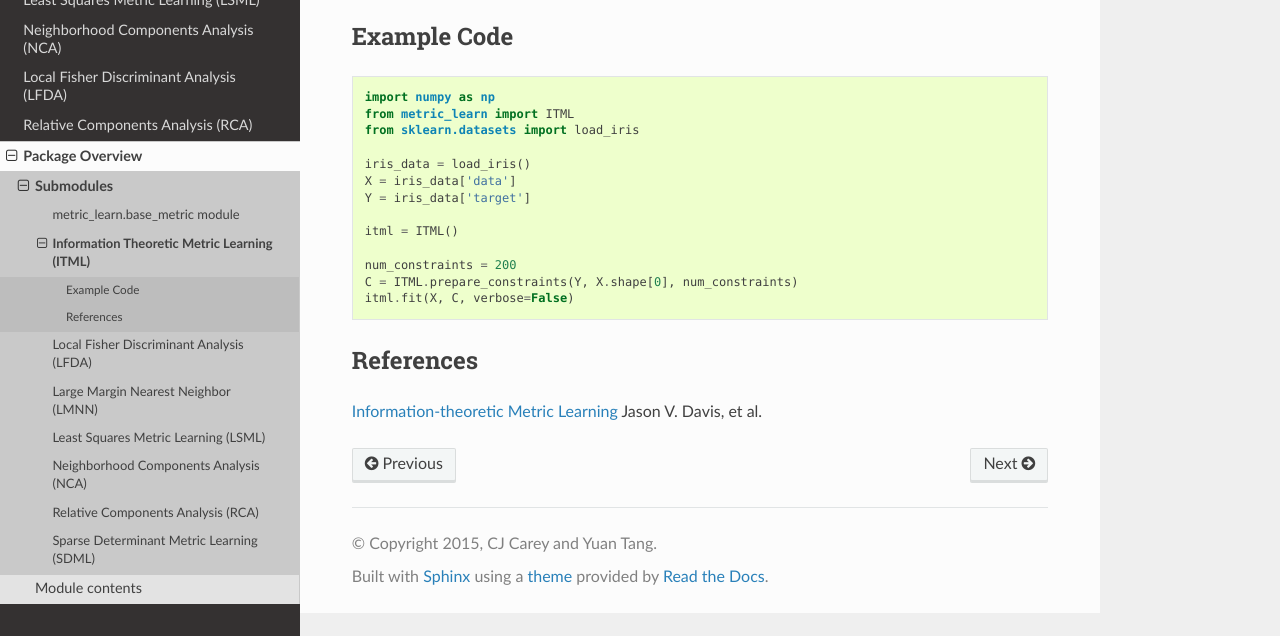
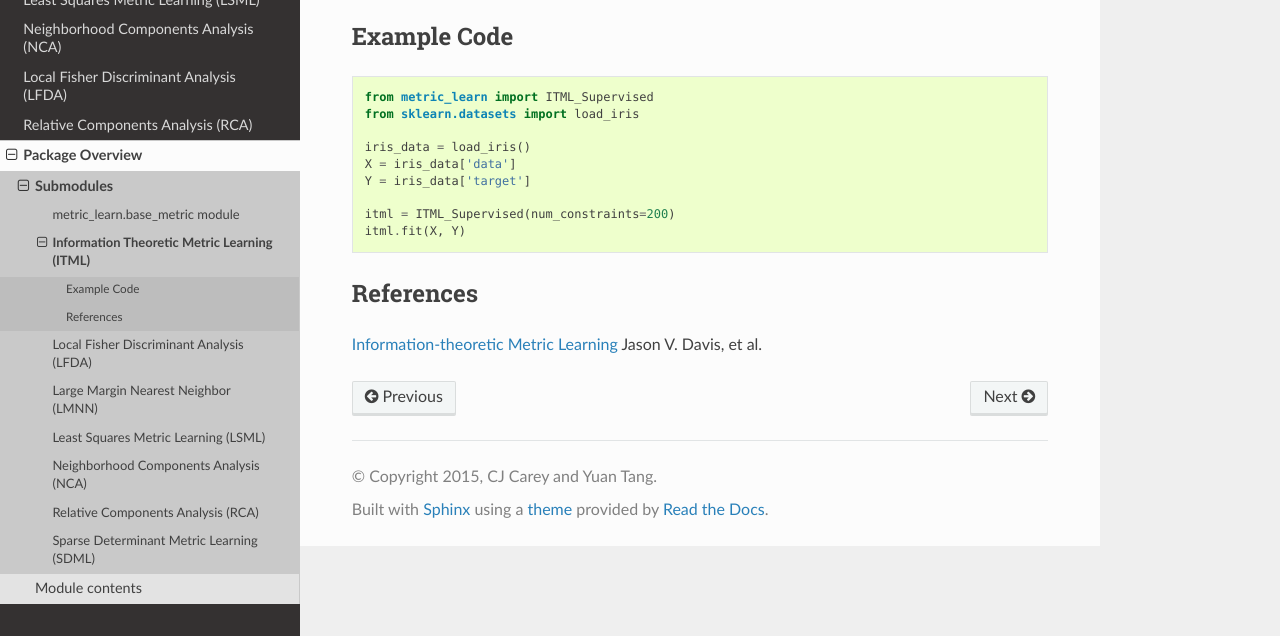
Before and after one commit to scikit-learn-contrib/metric-learn, a Sphinx documentation site: the page built from doc/metric_learn.itml.rst, in a window 1280 px wide, cut to the strip 264-900 px from the top of the page. Built offline with Sphinx 7.4.7 and the Read the Docs theme 2.0.0, drawn with Linux system fonts in a browser that asks for light colours; some of the changed text lies outside the part shown.

Commit message:
Version bump to 0.3, updating docs

```diff
--- a/README.rst
+++ b/README.rst
@@ -17,7 +17,7 @@ Metric Learning algorithms in Python.
 
 **Dependencies**
 
--  Python 2.6+
+-  Python 2.7+, 3.4+
 -  numpy, scipy, scikit-learn
 -  (for running the examples only: matplotlib)
 
--- a/doc/index.rst
+++ b/doc/index.rst
@@ -17,6 +17,7 @@ metric learning algorithms.
    :caption: Algorithms
    :maxdepth: 1
 
+   metric_learn.covariance
    metric_learn.lmnn
    metric_learn.itml
    metric_learn.sdml
@@ -51,7 +52,7 @@ Alternately, download the source repository and run:
 
 **Dependencies**
 
--  Python 2.6+
+-  Python 2.7+, 3.4+
 -  numpy, scipy, scikit-learn
 -  (for running the examples only: matplotlib)
 
--- a/doc/metric_learn.itml.rst
+++ b/doc/metric_learn.itml.rst
@@ -12,19 +12,15 @@ Example Code
 
 ::
 
-    import numpy as np
-    from metric_learn import ITML
+    from metric_learn import ITML_Supervised
     from sklearn.datasets import load_iris
 
     iris_data = load_iris()
     X = iris_data['data']
     Y = iris_data['target']
 
-    itml = ITML()
-
-    num_constraints = 200
-    C = ITML.prepare_constraints(Y, X.shape[0], num_constraints)
-    itml.fit(X, C, verbose=False)
+    itml = ITML_Supervised(num_constraints=200)
+    itml.fit(X, Y)
 
 References
 ----------
--- a/setup.py
+++ b/setup.py
@@ -2,7 +2,7 @@
 # -*- coding: utf-8 -*-
 from setuptools import setup
 
-version = "0.2.1"
+version = "0.3.0"
 setup(name='metric-learn',
       version=version,
       description='Python implementations of metric learning algorithms',
@@ -26,7 +26,7 @@ setup(name='metric-learn',
           'six'
       ],
       extras_require=dict(
-          docs=['sphinx', 'numpydoc'],
+          docs=['sphinx', 'shinx_rtd_theme', 'numpydoc'],
           demo=['matplotlib'],
       ),
       test_suite='test',
```
Also changed, not shown: doc/metric_learn.covariance.rst (added, +21 -0 lines), doc/metric_learn.lsml.rst (+3 -5 lines), doc/metric_learn.rca.rst (+3 -5 lines), doc/metric_learn.sdml.rst (+3 -5 lines), 1 other file.
